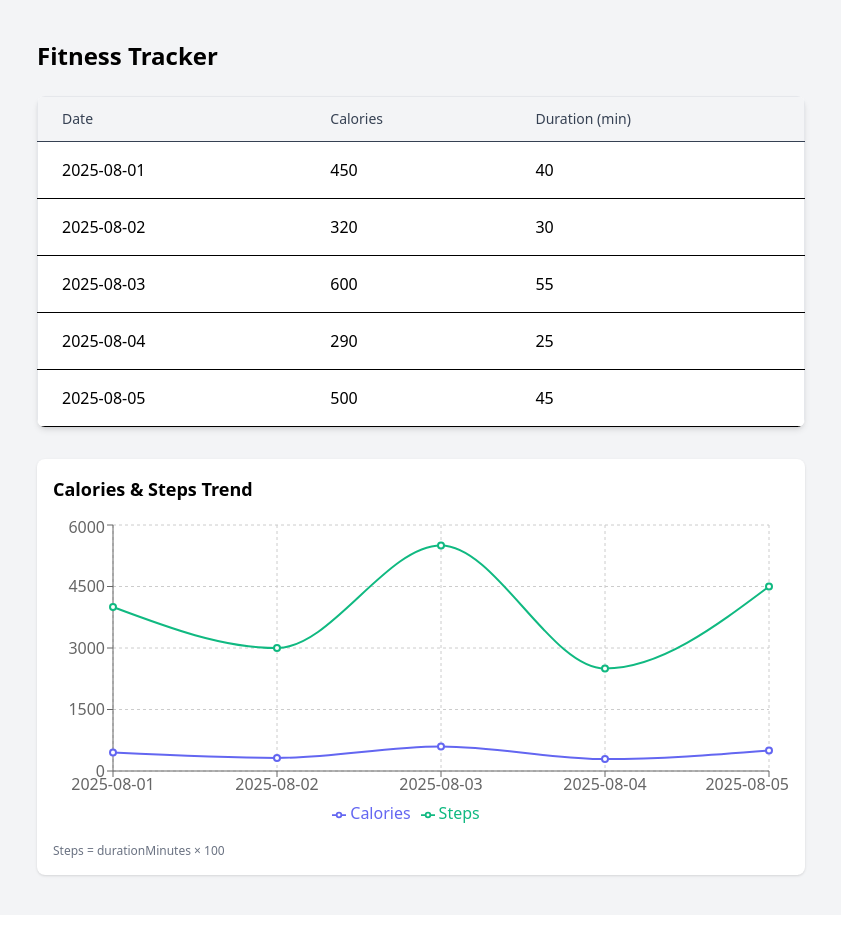
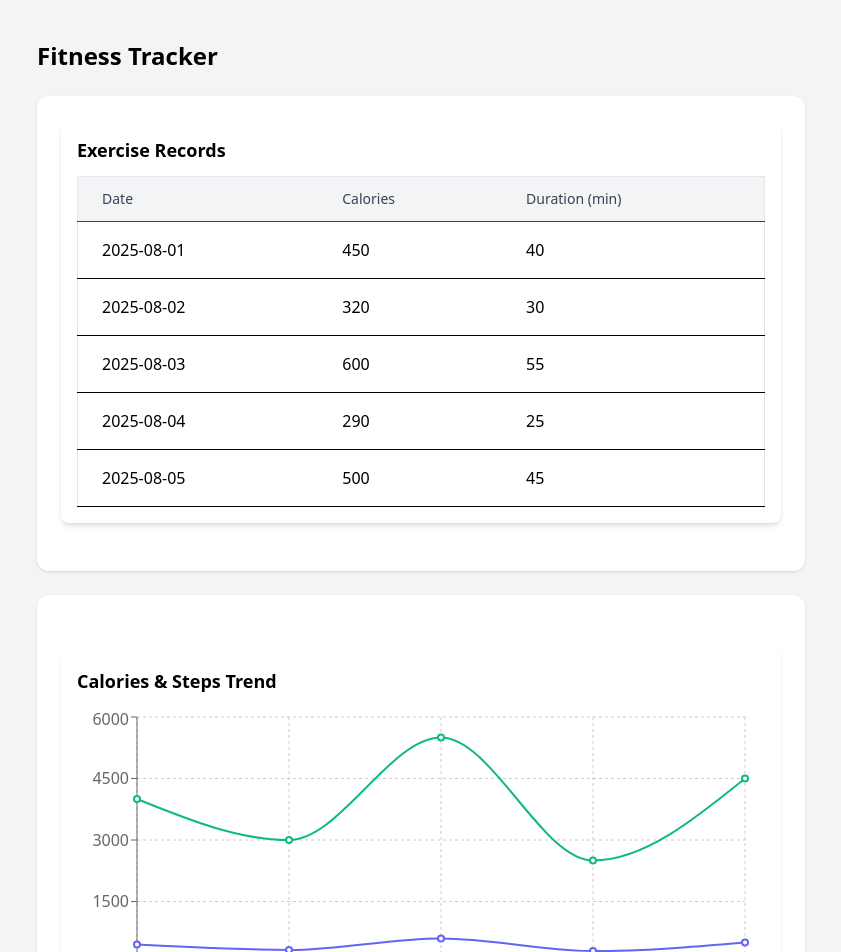
Before and after one commit to Skyeee3/fitness-steps-tracker, a React (Vite) app: page / in a window 1280 px wide. Shown: the top 952 px of the page, without its empty margins (219-1060 px from the left). Before the commit the page ends 915 px from the top, so only its background shows below. Built offline with nearby package versions, Linux system fonts and the light colour scheme.

Commit message:
AI: improve style. Add card wrapper and subtitle to Table and Chart

```diff
--- a/src/App.jsx
+++ b/src/App.jsx
@@ -6,8 +6,12 @@ export default function App() {
     <main className="min-h-screen bg-gray-100 py-10 px-4">
       <div className="max-w-3xl mx-auto">
         <h1 className="text-2xl font-bold mb-6">Fitness Tracker</h1>
-        <Table />
-        <Chart />
+        <div className="bg-white rounded-xl shadow p-6 mb-6">
+          <Table />
+        </div>
+        <div className="bg-white rounded-xl shadow p-6">
+          <Chart />
+        </div>
       </div>
     </main>
   );
--- a/src/components/Table.jsx
+++ b/src/components/Table.jsx
@@ -3,7 +3,9 @@ import data from "../data/exerciseData.json";
 export default function Table() {
   return (
     // Table container
-    <div className="overflow-x-auto shadow-md rounded-lg">
+    <div className="overflow-x-auto shadow-md rounded-lg p-4 bg-white mb-6">
+
+    <h2 className="text-lg font-semibold mb-3">Exercise Records</h2>
       {/* table structure */}
       <table className="min-w-full bg-white border border-gray-200">
         {/* table header */}
```
